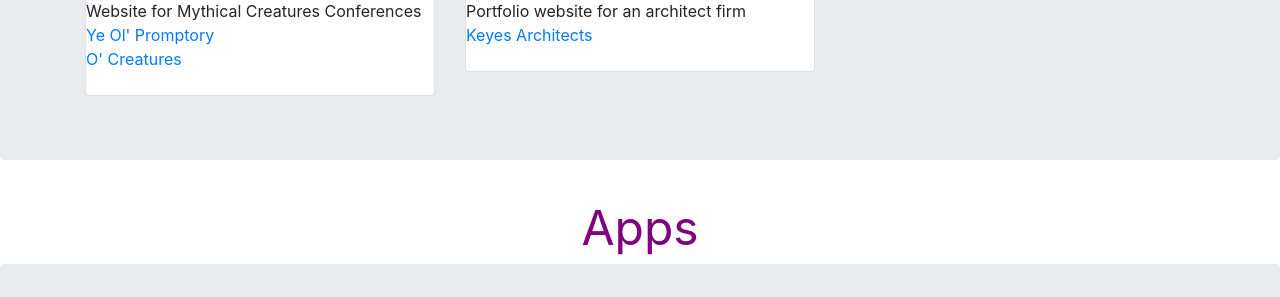
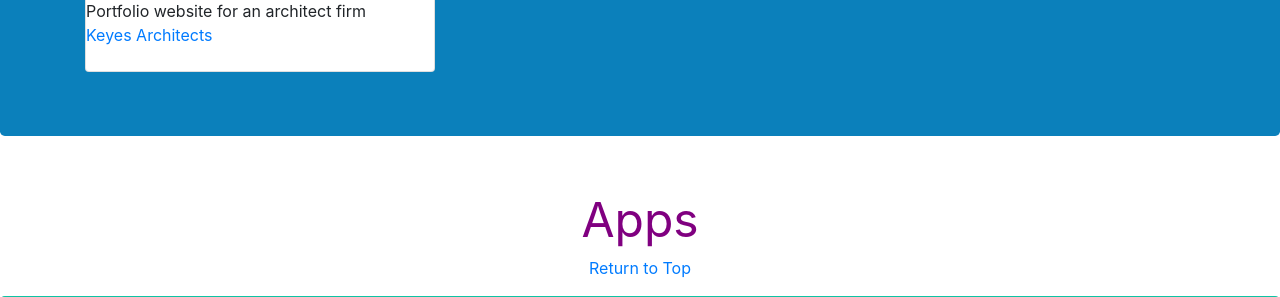
Before and after one commit to rainbow82/portfolio, a PHP site: page / in a window 1280 px wide. Shown: the part 1706-2003 px from the top of the page. Run offline with PHP 8.4, Linux system fonts and the light colour scheme; some libraries are stand-ins or nearby versions.

Commit message:
removed C# project(don't feel it's good enough to be featured yet). Linked to George Lucas project. Updated styling of section titles.

```diff
--- a/Portfolio Site/css/main.css
+++ b/Portfolio Site/css/main.css
@@ -25,13 +25,14 @@ nav {
 
 .name{
     margin-top: -350px;
-    color: purple;
-    font-size: 5em;
+    color: white;
+    font-size: 3em;
     text-align: center;
+
 }
 
 header{
-    margin-bottom: 15em;
+    margin-bottom: 20em;
 }
 
 
@@ -40,9 +41,33 @@ header{
 /******************* HEADER ****************************/
 
 .section_titles{
+    margin-top: 1em;
     color: purple;
     font-size: 3em;
     text-align: center;
+}
+
+.section_titles:hover{
+    text-decoration:underline;
+    color: #06bf96;
+}
+
+.return_to_top{
+    font-size: 1em;
+    text-align: center;
+    margin-bottom: 1em;
+}
+
+#websites{
+    background-color: #0b80bb;
+}
+
+#apps{
+    background-color: #0ec3a3;
+}
+
+#photoshop{
+    background-color: #ab70bd;
 }
 
 /*.section_titles:hover{
--- a/Portfolio Site/index.html
+++ b/Portfolio Site/index.html
@@ -45,10 +45,10 @@
             <div class="job_title">Developer & Designer in Louisville, KY</div>
         </header>
 <!-- </header> -->
-     <div class="section_titles"><a name="Websites">Websites</a><br />
-         <a href="#Top">Return to Top</a>
-     </div>
-     <div class="jumbotron websites">
+     <div class="section_titles"><a name="Websites">Websites</a><br /></div>
+     <div class="return_to_top"><a href="#Top">Return to Top</a></div>
+
+     <div class="jumbotron" id="websites">
        <div class="container">
            <div class="row">
                <div class="col-md-4">
@@ -56,7 +56,7 @@
                        <img class="card-img-top" src="img/cartoonHub_home.jpg" alt="Card image cap" height="75%" width="75%">
                        <div class="card-block">
                            <div class="projectDescription"> A centralized location for classic cartoons.</div>
-                           <div class="projectLink"> <a href="cch/index.html">Classic Cartoon Hub</a></div><br>
+                           <div class="projectLink"> <a href="CartoonHub/classic-cartoon-hub-master/index.html">Classic Cartoon Hub</a></div><br>
                        </div>
                    </div>
                </div>
@@ -74,21 +74,12 @@
                        <img class="card-img-top" src="img/georgeLucas_home.jpg" alt="Card image cap">
                        <div class="card-block">
                            <div class="projectDescription">A website dedicated to George Lucas</div>
-                           <div class="projectLink"> <a href="georgeLucas.html">George Lucas Fan Page</a></div><br>
+                           <div class="projectLink"> <a href="George-Lucas-Fan_Page-master/index.php">George Lucas Fan Page</a></div><br>
                        </div>
                    </div>
                </div>
            </div><!-- /row -->
            <div class="row">
-               <div class="col-md-4">
-                   <div class="card">
-                       <img class="card-img-top" src="img/georgeLucas_home.jpg" alt="Card image cap">
-                       <div class="card-block">
-                           <div class="projectDescription">Website for Mythical Creatures Conferences</div>
-                           <div class="projectLink"> <a href="mythicalCreatures.html">Ye Ol' Promptory <br />O' Creatures</a></div><br>
-                       </div>
-                   </div>
-               </div>
                <div class="col-md-4">
                    <div class="card">
                        <img class="card-img-top" src="img/keyes_home.jpg" alt="Card image cap">
@@ -101,8 +92,11 @@
            </div><!-- /row -->
        </div><!-- /container -->
    </div><!-- /jumbotron -->
-     <div><a name="Apps"><section id="apps"><div class="section_titles">Apps</div></section></a></div>
-     <div class="jumbotron"id="apps">
+
+   <!-- APPS SECTION -->
+   <div class="section_titles"><a name="Apps">Apps</a><br /></div>
+   <div class="return_to_top"><a href="#Top">Return to Top</a></div>
+     <div class="jumbotron" id="apps">
        <div class="container">
            <div class="row">
                <div class="col-md-4">
@@ -126,8 +120,11 @@
            </div><!-- /row -->
        </div>
    </div><!-- /jumbotron -->
-     <div><a name="GraphicDesign"><section id="graphicDesign"><div class="section_titles">Graphic Design</div></section></a></div>
-     <div class="jumbotron"id="photoshop">
+
+<!-- GRAPHIC DESIGN SECTION-->
+   <div class="section_titles"><a name="GraphicDesign">Graphic Design</a><br /></div>
+   <div class="return_to_top"><a href="#Top">Return to Top</a></div>
+     <div class="jumbotron" id="photoshop">
        <div class="container">
            <div class="row">
                <div class="col-md-4">
```
